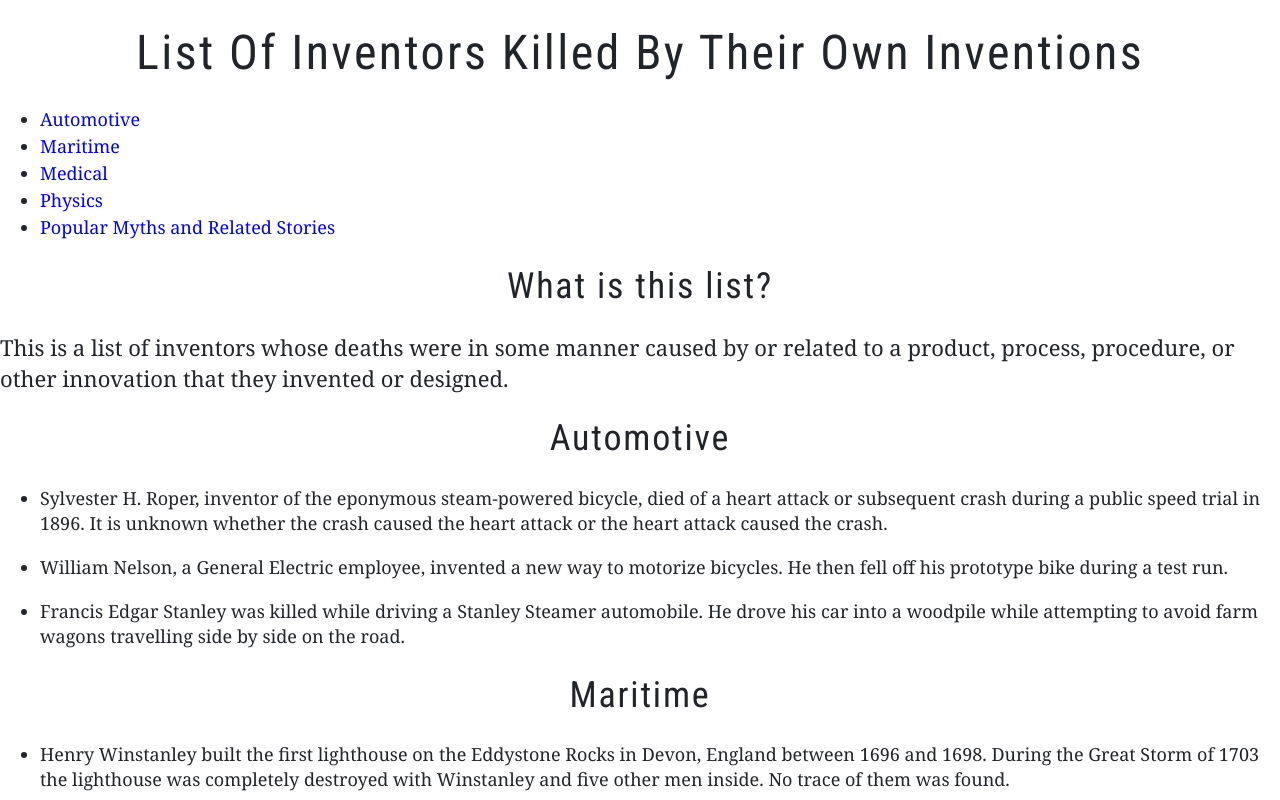
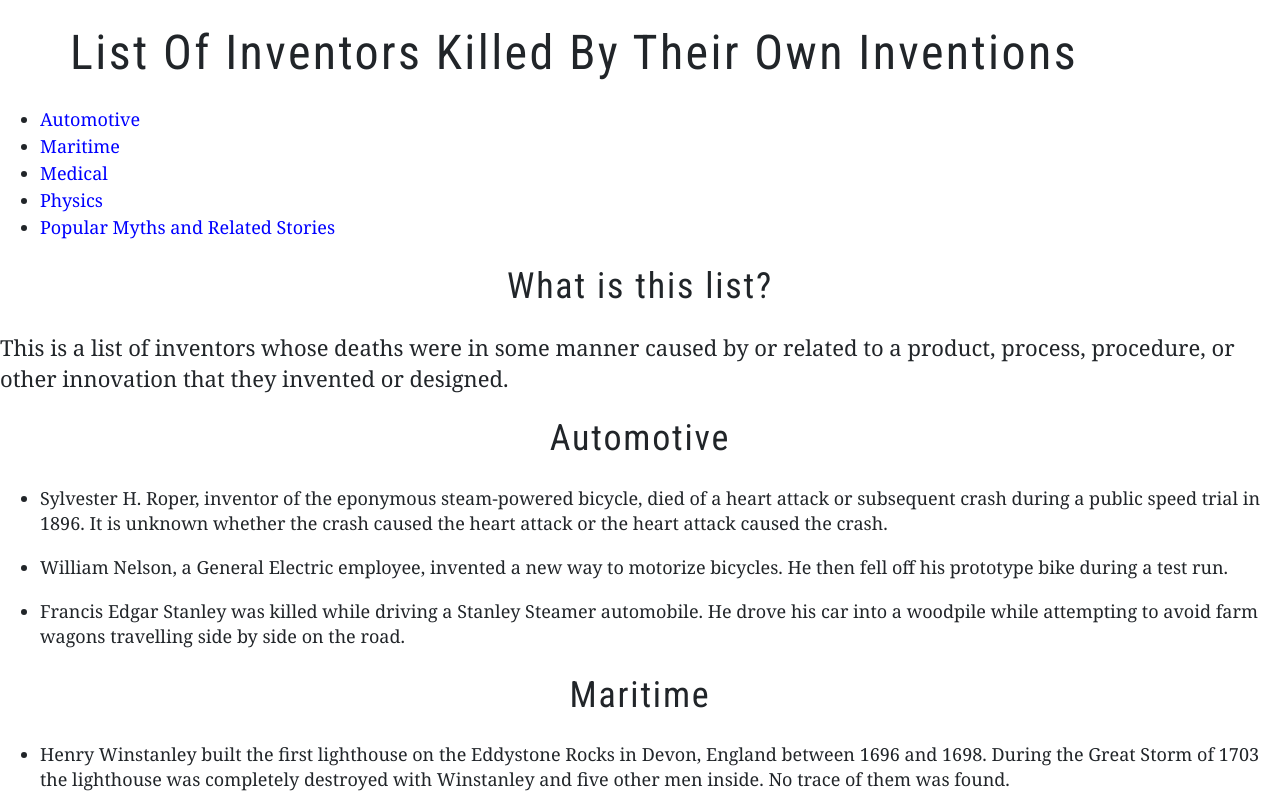
Before and after one commit to Eberna59/COMP001B.Assignment6.Bootstrap, a plain HTML site: page index.html in a window 1280 px wide. Shown: the top 800 px of the page. Drawn offline with nearby package versions, Linux system fonts and the light colour scheme.

Commit message:
added class container and row

```diff
--- a/index.html
+++ b/index.html
@@ -12,8 +12,8 @@
 </head>
 
 <body>
-	<div id="header-container">
-		<div>
+	<div id="header-container" class="container">
+		<div class="row">
 			<header>
 				<h1>List Of Inventors Killed By Their Own Inventions</h1>
 			</header>
```
